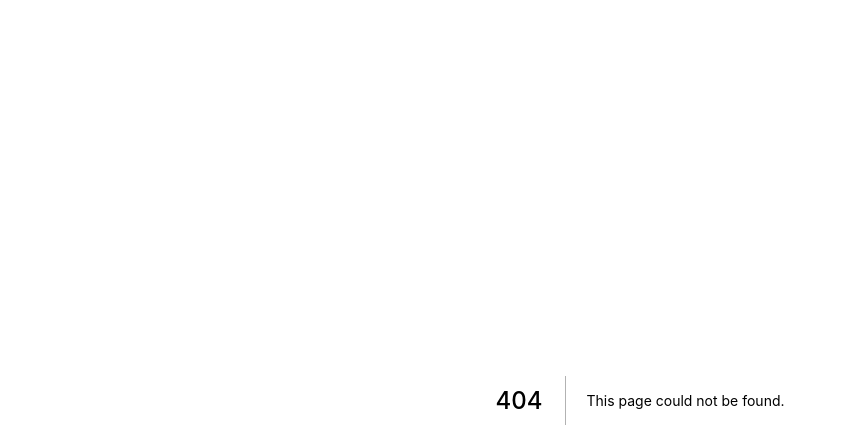
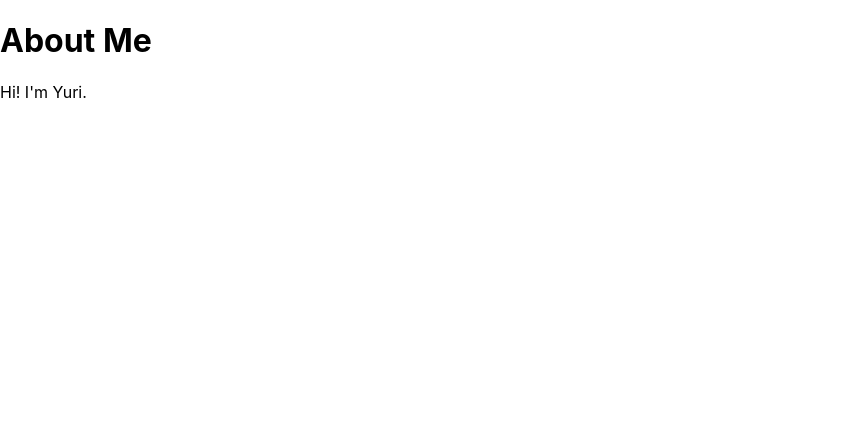
Before and after one commit to yuchida522/personal-site, a Next.js app: page /about in a window 1280 px wide. Before the commit this address had no page. Shown: the top 448 px of the page, without its empty margins (0-847 px from the left). Built offline with nearby package versions, Linux system fonts and the light colour scheme.

Commit message:
initial commit

```diff
--- /dev/null
+++ b/pages/about.js
@@ -0,0 +1,9 @@
+export default function About() {
+    return (
+
+    <div>
+        <h1>About Me</h1>
+        <p>Hi! I'm Yuri.</p>
+    </div>
+    )
+}
--- /dev/null
+++ b/pages/coding-projects.js
@@ -0,0 +1,5 @@
+export default function CodingProjects() {
+    return(
+        <p>Here are some of my coding projects</p>
+    )
+}
--- /dev/null
+++ b/pages/contact-me.js
@@ -0,0 +1,5 @@
+export default function ContactMe() {
+    return(
+        <p>Reach out to me to collaborate, ask me questions, or just say hi!</p>
+    )
+}
--- /dev/null
+++ b/pages/music.js
@@ -0,0 +1,5 @@
+export default function Music() {
+    return(
+        <h1>My music projects</h1>
+    )
+}
```
